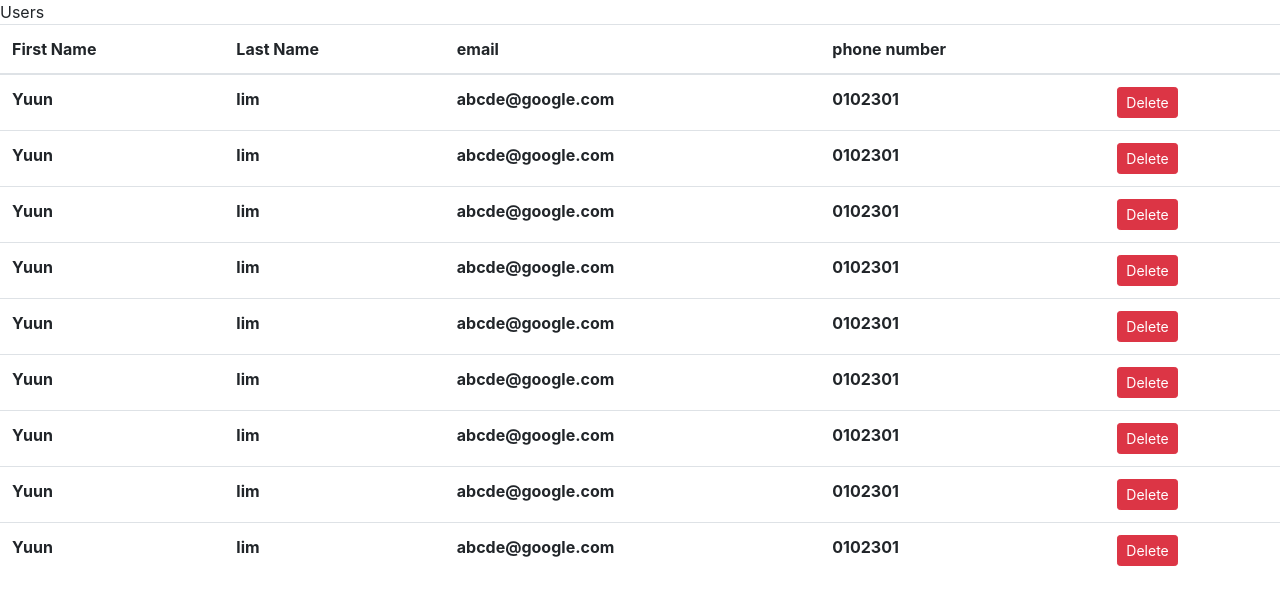
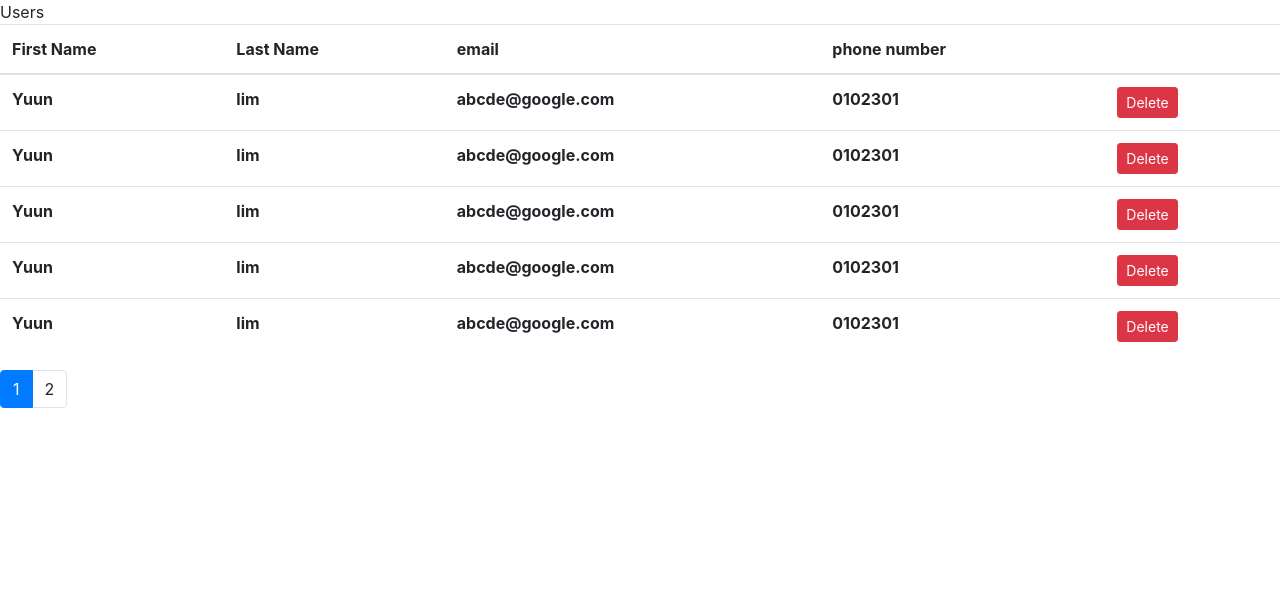
Before and after one commit to yuunlimm/go2u-webapp, a React (Create React App) app: page / in a window 1280 px wide. Shown: the top 604 px of the page. Built offline with nearby package versions, Linux system fonts and the light colour scheme.

Commit message:
Pagination added

```diff
--- a/package.json
+++ b/package.json
@@ -5,6 +5,7 @@
   "dependencies": {
     "bootstrap": "^4.3.1",
     "font-awesome": "^4.7.0",
+    "lodash": "^4.17.11",
     "react": "^16.8.6",
     "react-dom": "^16.8.6",
     "react-scripts": "3.0.1"
--- /dev/null
+++ b/src/components/common/page.jsx
@@ -0,0 +1,28 @@
+import React, { Component } from "react";
+import _ from "lodash";
+
+const Pagination = props => {
+  const { userCount, pageSize, onPageChange, currentPage } = props;
+  const pagesCount = Math.ceil(userCount / pageSize);
+  if (pagesCount === 1) return null;
+  const pages = _.range(1, pagesCount + 1);
+
+  return (
+    <nav aria-label="Page navigation example">
+      <ul className="pagination">
+        {pages.map(page => (
+          <li
+            key={page}
+            className={page === currentPage ? "page-item active" : "page-item"}
+          >
+            <a className="page-link" onClick={() => onPageChange(page)}>
+              {page}
+            </a>
+          </li>
+        ))}
+      </ul>
+    </nav>
+  );
+};
+
+export default Pagination;
--- a/src/components/user.jsx
+++ b/src/components/user.jsx
@@ -1,12 +1,31 @@
 import React, { Component } from "react";
 import { getUsers } from "../userService";
+import { paginate } from "../utils/pagination";
+import Pagination from "./common/page";
 
 class User extends Component {
   state = {
-    users: getUsers()
+    users: getUsers(),
+    pageSize: 5,
+    currentPage: 1
+  };
+
+  handleDelete = user => {
+    const users = this.state.users.filter(u => u._id !== user._id);
+    this.setState({ users });
+  };
+
+  handlePageChange = page => {
+    this.setState({ currentPage: page });
   };
 
   render() {
+    const { length: count } = this.state.users;
+    const { users: allUsers, pageSize, currentPage } = this.state;
+
+    const users = paginate(allUsers, currentPage, pageSize);
+
+    if (count === 0) return <p>There are no users in the database.</p>;
     return (
       <React.Fragment>
         <span> Users</span>
@@ -21,7 +40,7 @@ class User extends Component {
             </tr>
           </thead>
           <tbody>
-            {this.state.users.map(user => (
+            {users.map(user => (
               <tr key={user._id}>
                 <th>{user.firstName}</th>
                 <th>{user.lastName}</th>
@@ -39,6 +58,12 @@ class User extends Component {
             ))}
           </tbody>
         </table>
+        <Pagination
+          userCount={count}
+          pageSize={pageSize}
+          currentPage={currentPage}
+          onPageChange={this.handlePageChange}
+        />
       </React.Fragment>
     );
   }
--- /dev/null
+++ b/src/utils/pagination.js
@@ -0,0 +1,9 @@
+import _ from "lodash";
+
+export const paginate = (users, pageNumber, pageSize) => {
+  const startIndex = (pageNumber - 1) * pageSize;
+  return _(users)
+    .slice(startIndex)
+    .take(pageSize)
+    .value(); // will return lodash object
+};
```
